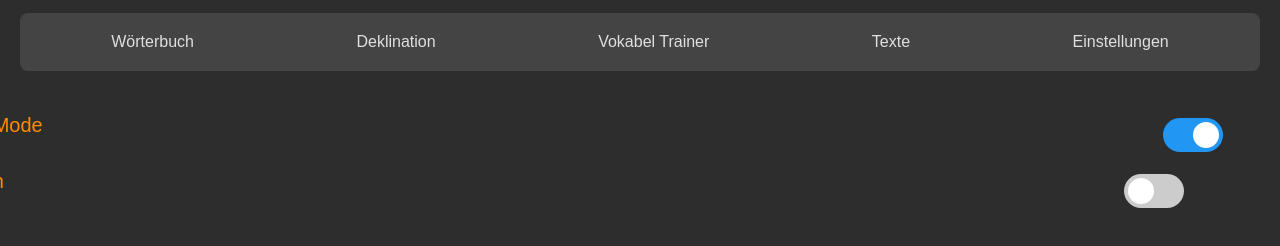
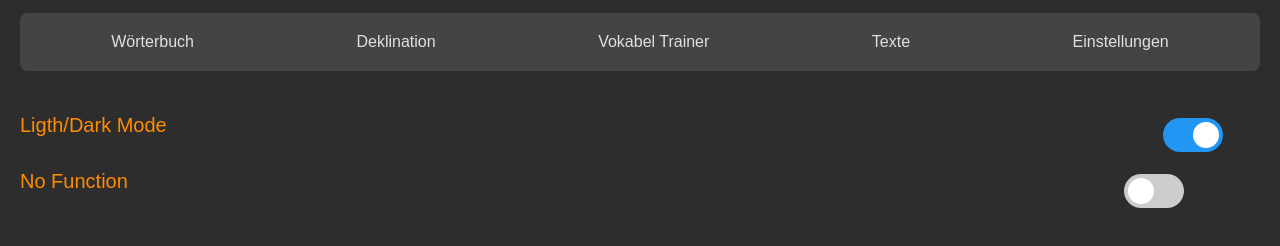
Before and after one commit to NickClass007/test, a plain HTML site: page index.html in a window 1280 px wide. Shown: the part 110-356 px from the top of the page. Drawn offline with Linux system fonts and the light colour scheme.

Commit message:
Update common.css

```diff
--- a/style/common.css
+++ b/style/common.css
@@ -23,7 +23,6 @@ h2 {
 
 .settings {
     position: relative;
-    right: 10%;
     top: 25px;
     display: inline-block;
     color: #ff8c00;
```
